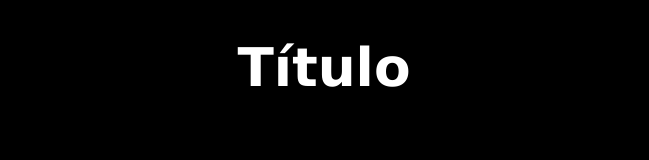
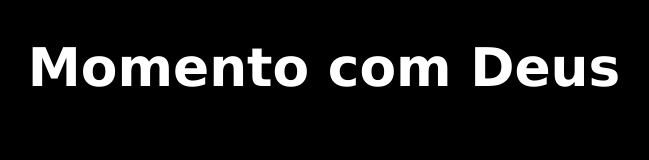
Before and after one commit to Fuca76/Projeto-01, a plain HTML site: page index.html in a window 1280 px wide. Shown: the whole page, without its empty margins (316-965 px from the left). Drawn offline with Linux system fonts and the light colour scheme.

Commit message:
dando uma olhada

```diff
--- a/index.html
+++ b/index.html
@@ -10,7 +10,7 @@
 <body>
     <main>
         <header>
-            <h1> Título</h1>
+            <h1> Momento com Deus</h1>
         </header>
         <div></div>
         <div></div>
```
